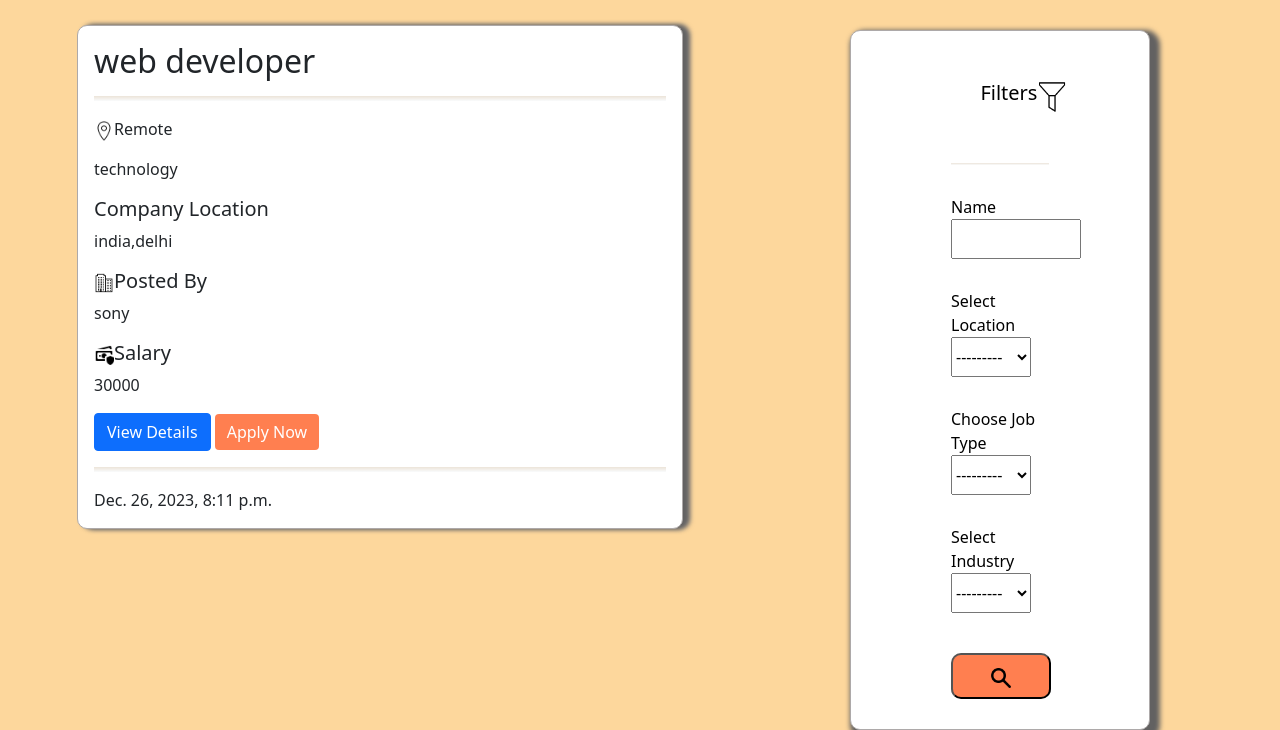
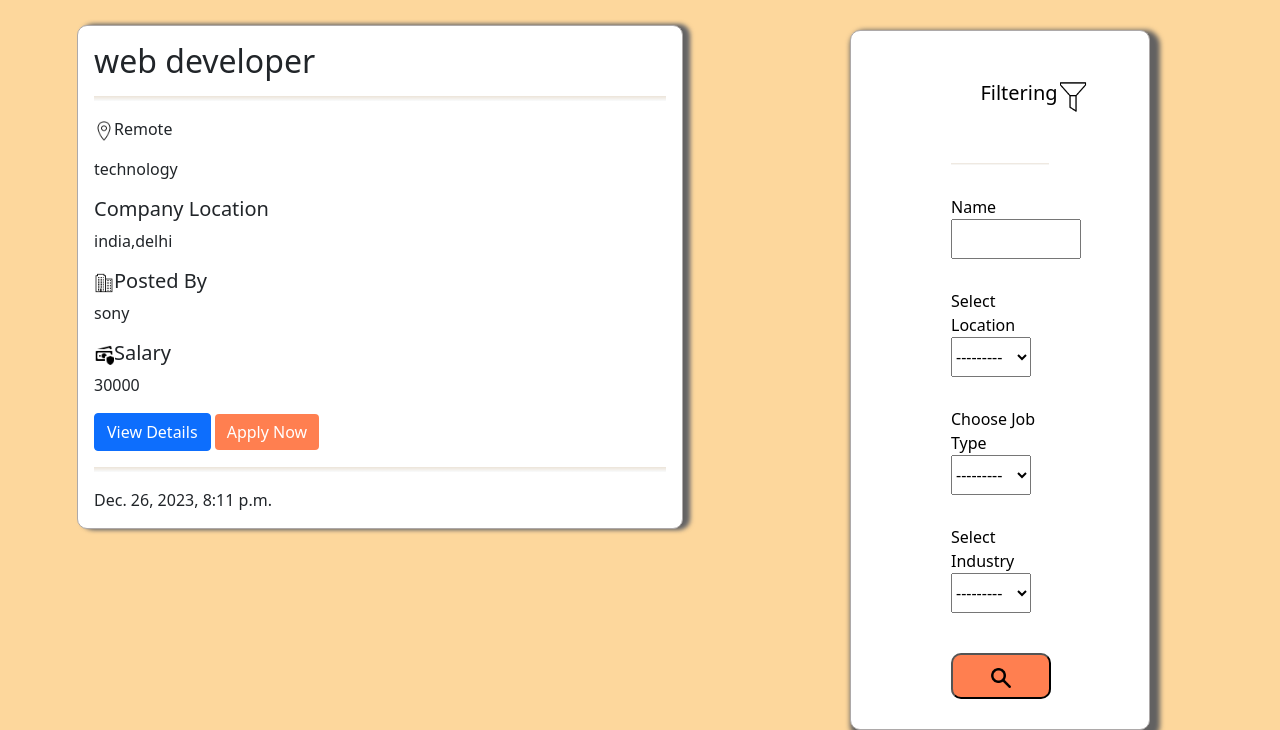
Before and after one commit to fatimatoghoz23/job-portal, a Django app: page /job_listing/ in a window 1280 px wide. Shown: the part 70-800 px from the top of the page. Run offline with Django 4.2, Linux system fonts and the light colour scheme; data comes from the database, SQL or seed files in the repository.

Commit message:
Update job_listing.html

```diff
--- a/templates/job_listing.html
+++ b/templates/job_listing.html
@@ -237,14 +237,14 @@
         </div>
     </nav>
 
-  <button class="hide" id="hide" type="button"> filters</button>
+  <button class="hide" id="hide" type="button"> Filtering</button>
 
 
           <form class='jobs2' id="jobs2" style="box-shadow: 5px 5px 5px 5px rgb(98, 97, 97)
           ;border:1px solid rgb(173, 169, 169);width: 300px;z-index: 1;" method="GET" action="/alljobs">
           <div style="display: flex;position: relative;left: 30%;top: -50px;font-weight: bold;">
 
-              <h5>Filters</h5>
+              <h5>Filtering</h5>
               <img src="{% static 'image/filter.png' %}" style="width: 30px;"/>
 
           </div>
```
